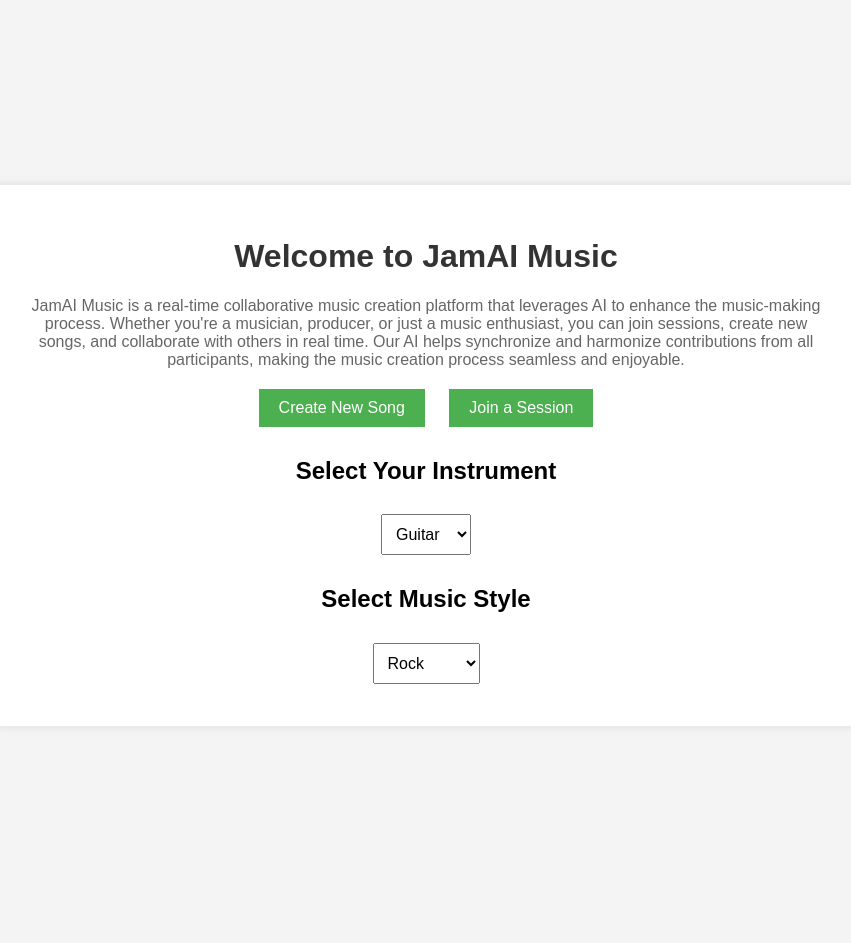
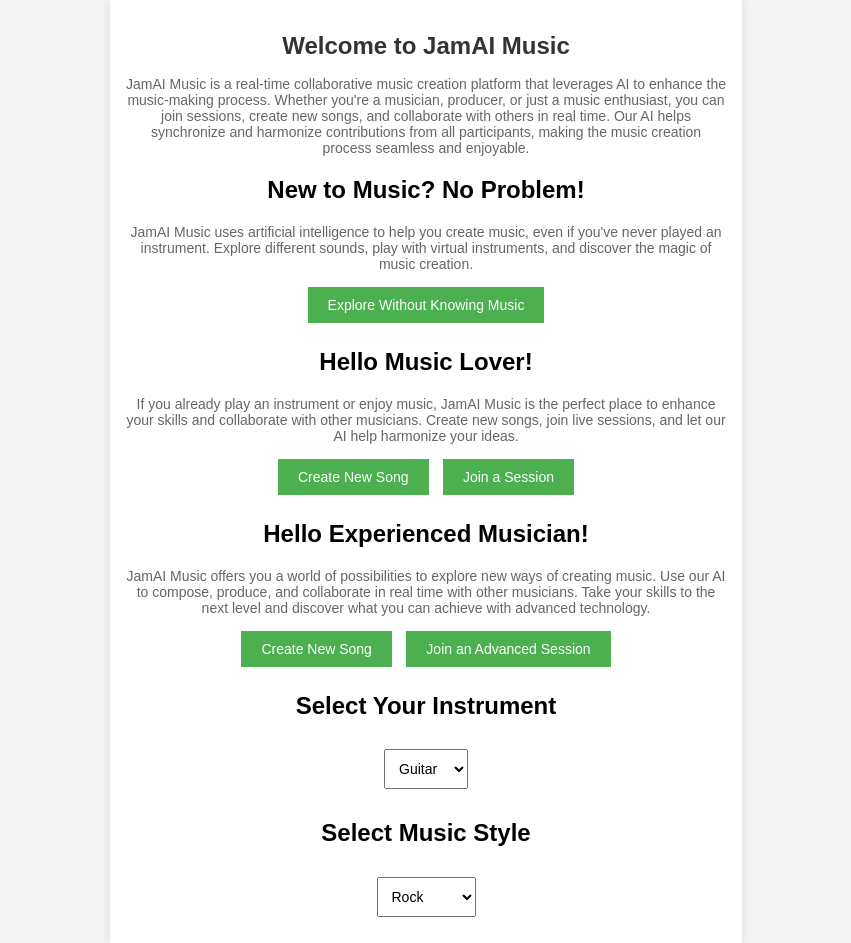
Before and after one commit to ghlotstt/jamaimusic, a Django app: page / in a window 1280 px wide. Shown: the whole page, without its empty margins (214-1065 px from the left). Before the commit the page ends 684 px from the top, so only its background shows below. Run offline with Django 5.2, Linux system fonts and the light colour scheme.

Commit message:
Add three scenarios no experts amateurs experts

```diff
--- a/jamai_backend/music/static/css/home.css
+++ b/jamai_backend/music/static/css/home.css
@@ -7,31 +7,36 @@ body {
     justify-content: center;
     align-items: center;
     height: 100vh;
+    overflow: hidden;
 }
 .container {
     text-align: center;
     background: #fff;
-    padding: 2em;
+    padding: 1em;
     box-shadow: 0 0 10px rgba(0,0,0,0.1);
-    width: 80%;
-    max-width: 800px;
+    width: 90%;
+    max-width: 600px;
+    margin: auto;
+    overflow-y: auto;
+    max-height: 100vh;
 }
 h1 {
     color: #333;
+    font-size: 1.5em;
 }
 p {
     color: #666;
-    font-size: 16px;
+    font-size: 14px;
     margin: 10px 0;
 }
 button {
     background-color: #4CAF50;
     color: white;
     padding: 10px 20px;
-    margin: 10px;
+    margin: 5px;
     border: none;
     cursor: pointer;
-    font-size: 16px;
+    font-size: 14px;
 }
 button:hover {
     background-color: #45a049;
@@ -39,5 +44,9 @@ button:hover {
 select {
     padding: 10px;
     margin: 10px;
-    font-size: 16px;
+    font-size: 14px;
 }
+.intro {
+    margin-top: 10px;
+    margin-bottom: 10px;
+}
--- a/jamai_backend/music/templates/music/home.html
+++ b/jamai_backend/music/templates/music/home.html
@@ -11,10 +11,27 @@
     <div class="container">
         <h1>Welcome to JamAI Music</h1>
         <p>JamAI Music is a real-time collaborative music creation platform that leverages AI to enhance the music-making process. Whether you're a musician, producer, or just a music enthusiast, you can join sessions, create new songs, and collaborate with others in real time. Our AI helps synchronize and harmonize contributions from all participants, making the music creation process seamless and enjoyable.</p>
-        <div>
+
+        <div class="intro">
+            <h2>New to Music? No Problem!</h2>
+            <p>JamAI Music uses artificial intelligence to help you create music, even if you've never played an instrument. Explore different sounds, play with virtual instruments, and discover the magic of music creation.</p>
+            <button onclick="location.href='{% url 'explore_without_knowledge' %}'">Explore Without Knowing Music</button>
+        </div>
+
+        <div class="intro">
+            <h2>Hello Music Lover!</h2>
+            <p>If you already play an instrument or enjoy music, JamAI Music is the perfect place to enhance your skills and collaborate with other musicians. Create new songs, join live sessions, and let our AI help harmonize your ideas.</p>
             <button onclick="location.href='{% url 'create_song' %}'">Create New Song</button>
             <button onclick="location.href='{% url 'join_session' %}'">Join a Session</button>
         </div>
+
+        <div class="intro">
+            <h2>Hello Experienced Musician!</h2>
+            <p>JamAI Music offers you a world of possibilities to explore new ways of creating music. Use our AI to compose, produce, and collaborate in real time with other musicians. Take your skills to the next level and discover what you can achieve with advanced technology.</p>
+            <button onclick="location.href='{% url 'create_song' %}'">Create New Song</button>
+            <button onclick="location.href='{% url 'join_session' %}'">Join an Advanced Session</button>
+        </div>
+
         <div>
             <h2>Select Your Instrument</h2>
             <select>
--- a/jamai_backend/music/urls.py
+++ b/jamai_backend/music/urls.py
@@ -7,4 +7,5 @@ urlpatterns = [
     path('songs/', views.song_list, name='song_list'),
     path('create/', views.create_song, name='create_song'),
     path('join/', views.join_session, name='join_session'),
+    path('explore/', views.explore_without_knowledge, name='explore_without_knowledge'),
 ]
--- a/jamai_backend/music/views.py
+++ b/jamai_backend/music/views.py
@@ -14,3 +14,7 @@ def join_session(request):
 def song_list(request):
     songs = Song.objects.all()
     return render(request, 'music/song_list.html', {'songs': songs})
+
+# Nueva vista para explorar sin conocimientos musicales
+def explore_without_knowledge(request):
+    return render(request, 'music/explore_without_knowledge.html')
```
Also changed, not shown: jamai_backend/music/templates/music/explore_without_knowledge.html (added, +17 -0 lines).
